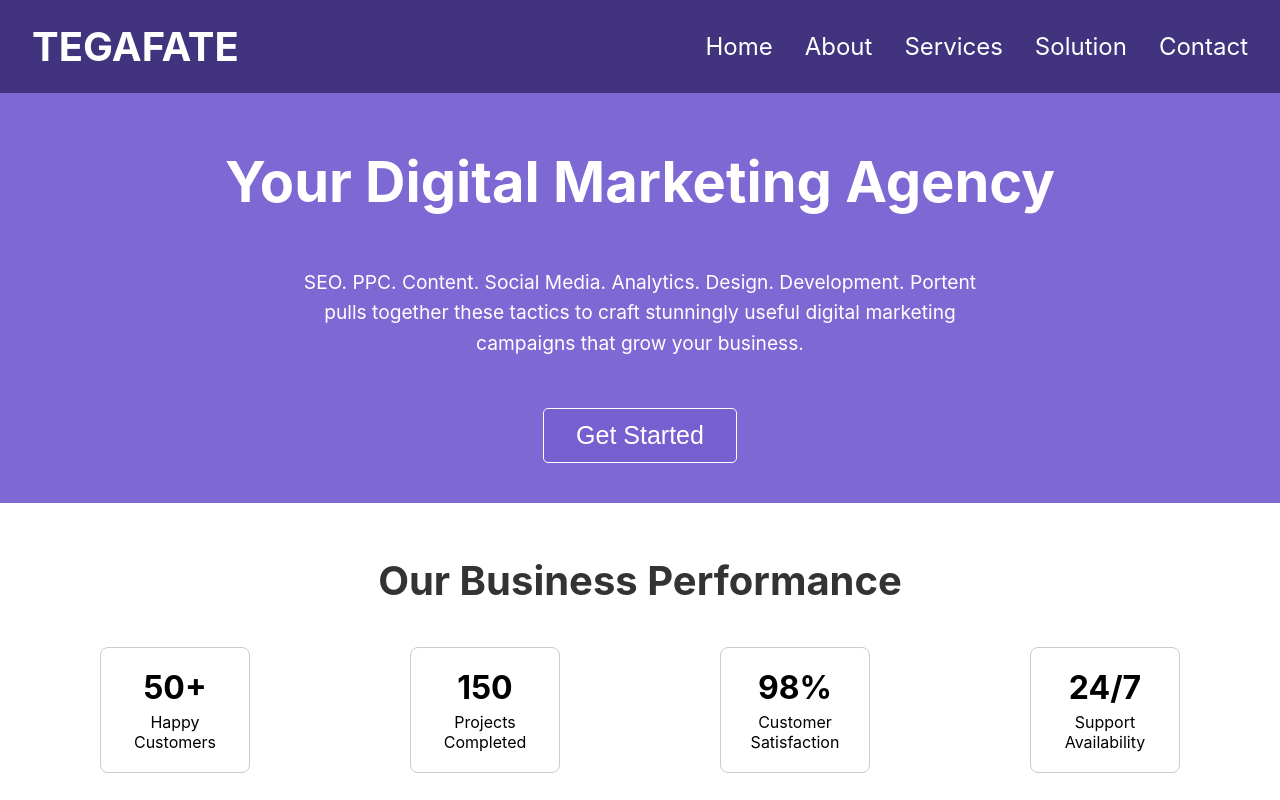
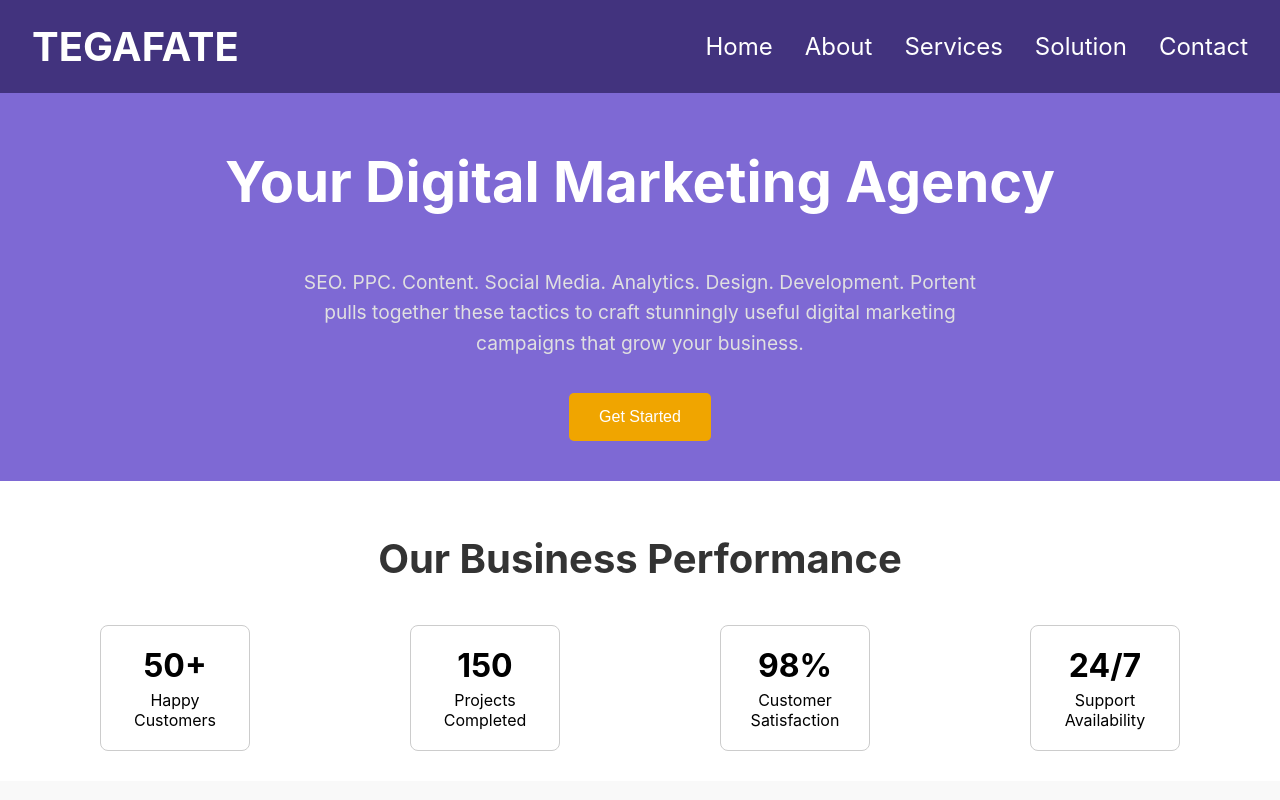
Before and after one commit to Gaftec45/tega-frontend, a React (Create React App) app: page / in a window 1280 px wide. Shown: the top 800 px of the page. Built offline with nearby package versions, Linux system fonts and the light colour scheme.

Commit message:
initial commit

```diff
--- a/src/component/Navbar/Footer.css
+++ b/src/component/Navbar/Footer.css
@@ -60,6 +60,17 @@
     font-size: 14px;
 }
 
+.sr-only {
+    position: absolute;
+    width: 1px;
+    height: 1px;
+    padding: 0;
+    margin: -1px;
+    overflow: hidden;
+    clip: rect(0, 0, 0, 0);
+    border: 0;
+}
+
 /* Responsive */
 @media (max-width: 768px) {
     .footer-container {
--- a/src/component/Navbar/Footer.js
+++ b/src/component/Navbar/Footer.js
@@ -23,8 +23,18 @@ const Footer = () => {
                 <div className="footer-section">
                     <h3>Follow Us</h3>
                     <div className="social-icons">
-                        <a href="https://facebook.com" target="_blank" rel="noopener noreferrer"><FaFacebook /></a>
-                        <a href="https://instagram.com" target="_blank" rel="noopener noreferrer"><FaInstagram /></a>
+                        <a href="https://facebook.com"
+                           target="_blank"
+                           rel="noopener noreferrer"
+                           aria-label="Follow us on Facebook">
+                            <FaFacebook /> <span className="sr-only">Facebook</span>
+                        </a>
+                        <a href="https://instagram.com"
+                           target="_blank"
+                           rel="noopener noreferrer"
+                           aria-label="Follow us on Instagram">
+                            <FaInstagram /> <span className="sr-only">Instagram</span>
+                        </a>
                     </div>
                 </div>
             </div>
--- a/src/component/sections/ContactSection.css
+++ b/src/component/sections/ContactSection.css
@@ -77,3 +77,14 @@ input[type=submit]:hover {
 .social-media a:hover {
     color: #f0a500;
 }
+
+.sr-only {
+    position: absolute;
+    width: 1px;
+    height: 1px;
+    padding: 0;
+    margin: -1px;
+    overflow: hidden;
+    clip: rect(0, 0, 0, 0);
+    border: 0;
+}
--- a/src/component/sections/ContactSection.js
+++ b/src/component/sections/ContactSection.js
@@ -1,5 +1,5 @@
 import React from 'react';
-import CUSTOM from '../images/Customer-service.jpg'
+import CUSTOM from '../images/Customer-service.jpg';
 import './ContactSection.css'; // Create this CSS file for styling
 import { FaFacebook, FaInstagram } from 'react-icons/fa';
 
@@ -12,16 +12,14 @@ const ContactSection = () => {
             </div>
             <div className="row">
                 <div className="column">
-                    <img src={CUSTOM} alt="Map" style={{ width: '100%' }} />
+                    <img src={CUSTOM} alt="Customer service" style={{ width: '100%' }} />
                 </div>
                 <div className="column">
                     <form action="/action_page.php">
                         <input type="text" id="fname" name="firstname" placeholder="Your name.." />
-
                         <input type="text" id="lname" name="lastname" placeholder="Your last name.." />
                         <textarea id="subject" name="subject" placeholder="Write something.." style={{ height: '170px' }}></textarea>
-
-                        <input type="submit" value="Submit" style={{borderRadius: "10px", fontSize: "25px"}} />
+                        <input type="submit" value="Submit" style={{ borderRadius: "10px", fontSize: "25px" }} />
                     </form>
                 </div>
             </div>
@@ -29,8 +27,22 @@ const ContactSection = () => {
                 <h2>Follow Us</h2>
                 <p>Connect with us on social media:</p>
                 <ul className="social-media">
-                    <li><a href="https://www.facebook.com/profile.php?id=61556636033347&mibextid=ZbWKwL" target="_blank" rel="noopener noreferrer"><FaFacebook /></a></li>
-                    <li><a href="https://www.instagram.com/tegafate" target="_blank" rel="noopener noreferrer"><FaInstagram/></a></li>
+                    <li>
+                        <a href="https://www.facebook.com/profile.php?id=61556636033347&mibextid=ZbWKwL"
+                           target="_blank"
+                           rel="noopener noreferrer"
+                           aria-label="Follow us on Facebook">
+                            <FaFacebook /> <span className="sr-only">Facebook</span>
+                        </a>
+                    </li>
+                    <li>
+                        <a href="https://www.instagram.com/tegafate"
+                           target="_blank"
+                           rel="noopener noreferrer"
+                           aria-label="Follow us on Instagram">
+                            <FaInstagram /> <span className="sr-only">Instagram</span>
+                        </a>
+                    </li>
                 </ul>
             </div>
         </div>
--- a/src/component/sections/Main.css
+++ b/src/component/sections/Main.css
@@ -13,19 +13,20 @@
     margin: auto;
     padding: 40px;
     background: #7e69d4;
-    color: #fff;
-    text-align: center; /* Center the text and button */
+    color: #ffffff;
+    text-align: center;
     box-sizing: border-box;
     max-width: 100%;
     display: flex;
     flex-direction: column;
-    align-items: center; /* Centers the elements inside the main-content */
-    justify-content: center; /* Centers the elements vertically */
+    align-items: center;
+    justify-content: center;
 }
 
 .main-content h1 {
     font-size: 3.5rem;
     margin-bottom: 2rem;
+    color: #ffffff; /* Ensuring the heading has high contrast */
 }
 
 .main-content p {
@@ -33,28 +34,33 @@
     line-height: 1.6;
     margin-bottom: 1.5rem;
     max-width: 60%;
+    color: #e0e0e0; /* Lightened text for better contrast */
 }
 
 .main-content button {
-    padding: 0.75rem 2rem;
-    background-color: #765fce;
+    background-color: #f0a500;
+    color: #ffffff;
     border: none;
+    padding: 15px 30px;
+    font-size: 1rem;
+    cursor: pointer;
     border-radius: 5px;
-    cursor: pointer;
-    transition: background-color 0.3s ease;
-    border: 1px solid #fff;
-    margin-top: 25px;
+    margin-top: 10px;
+    display: inline-block;
+}
+
+.main-content button a {
+    color: inherit;
+    text-decoration: none;
 }
 
 .main-content button:hover {
-    background-color: #2c2158;
-    color: #765fce;
+    background-color: #e59400;
 }
 
-.main-content button a {
-    text-decoration: none;
-    color: #fff;
-    font-size: 25px;
+.main-content button:focus, .main-content button:active {
+    outline: none;
+    box-shadow: 0 0 0 4px rgba(240, 165, 0, 0.4);
 }
 
 .main-banner {
@@ -113,6 +119,7 @@
     }
 
     .main-content button {
+        padding: 12px 24px;
         font-size: 0.9rem;
     }
 
@@ -135,7 +142,7 @@
     }
 
     .main-content button {
-        font-size: 0.85rem;
-        padding: 0.5rem 1.5rem;
+        padding: 12px 24px;
+        font-size: 0.9rem;
     }
 }
--- a/src/component/sections/Main.js
+++ b/src/component/sections/Main.js
@@ -1,9 +1,6 @@
-// import Banner1 from '../images/banner-1.jpg'
 import './Main.css'
-// import OurWork from './Ourwork';
 
 const Main = () => {
-
     return (
         <div id='main-section'>
             <div className="main-content">
--- a/src/component/sections/OfferSection.css
+++ b/src/component/sections/OfferSection.css
@@ -4,7 +4,7 @@
     justify-content: center;
     align-items: center;
     flex-wrap: wrap;
-    color: #e9be6b;
+    background-color: #f5f5f5; /* Light background for the section */
 }
 
 .offer-grid {
@@ -23,8 +23,8 @@
     box-shadow: 0 4px 8px rgba(0, 0, 0, 0.2);
     cursor: pointer;
     text-align: center;
-    background-color: #c5b7ff;
-    color: #e9be6b;
+    background-color: #42337e; /* Dark background for better contrast */
+    color: #ffffff; /* Light text color */
 }
 
 .offer-container span {
@@ -32,7 +32,8 @@
     padding: 10px;
     font-size: 20px;
     font-weight: bold;
-    background-color: #ffffff;
+    background-color: #f0a500; /* High-contrast background for title */
+    color: #42337e; /* Dark text color for readability */
     border-top-left-radius: 10px;
     border-top-right-radius: 10px;
 }
@@ -46,26 +47,26 @@
 
 .offer-overlay {
     position: absolute;
-    bottom: 100%;
+    bottom: 0; /* Ensure overlay starts from the bottom */
     left: 0;
     right: 0;
     background-color: rgba(0, 0, 0, 0.7);
     overflow: hidden;
     width: 100%;
-    height: 0;
+    height: 100%; /* Full height for the overlay */
     transition: 0.5s ease;
     display: flex;
     justify-content: center;
     align-items: center;
+    opacity: 0; /* Start with overlay hidden */
 }
 
 .offer-container:hover .offer-overlay {
-    bottom: 0;
-    height: 100%;
+    opacity: 1; /* Show overlay on hover */
 }
 
 .offer-text {
-    color: white;
+    color: #ffffff; /* Ensure text is readable on dark background */
     font-size: 18px;
     text-align: center;
     padding: 20px;
@@ -74,7 +75,7 @@
 .offer-text h3 {
     margin-bottom: 10px;
     font-size: 24px;
-    color: #fff;
+    color: #ffffff;
 }
 
 .offer-text p {
```
